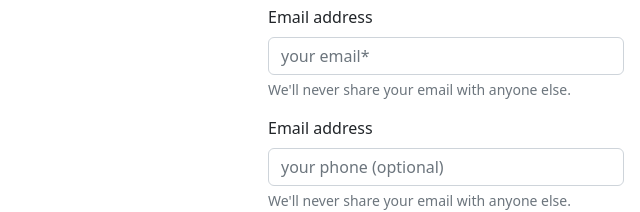
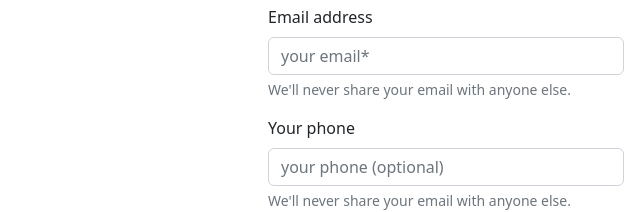
Before and after one commit to markevillive/Kitty-2, a plain HTML site: page index.html in a window 1280 px wide. Shown: the part 1947-2159 px from the top of the page, 194-834 px from the left. Drawn offline with nearby package versions, Linux system fonts and the light colour scheme; files that its build step writes are made by us from their sources.

Commit message:
fix: fixed form label
Исправлен лейбл в форме обратной связи

```diff
--- a/index.html
+++ b/index.html
@@ -224,7 +224,7 @@
                 <div id="emailHelp" class="form-text">We'll never share your email with anyone else.</div>
               </div>
               <div class="mb-3">
-                <label for="exampleFormControlInput2" class="form-label">Email address</label>
+                <label for="exampleFormControlInput2" class="form-label">Your phone</label>
                 <input type="phone" class="form-control" id="exampleFormControlInput2"
                   placeholder="your phone (optional)">
                 <div id="phoneHelp" class="form-text">We'll never share your email with anyone else.</div>
```
